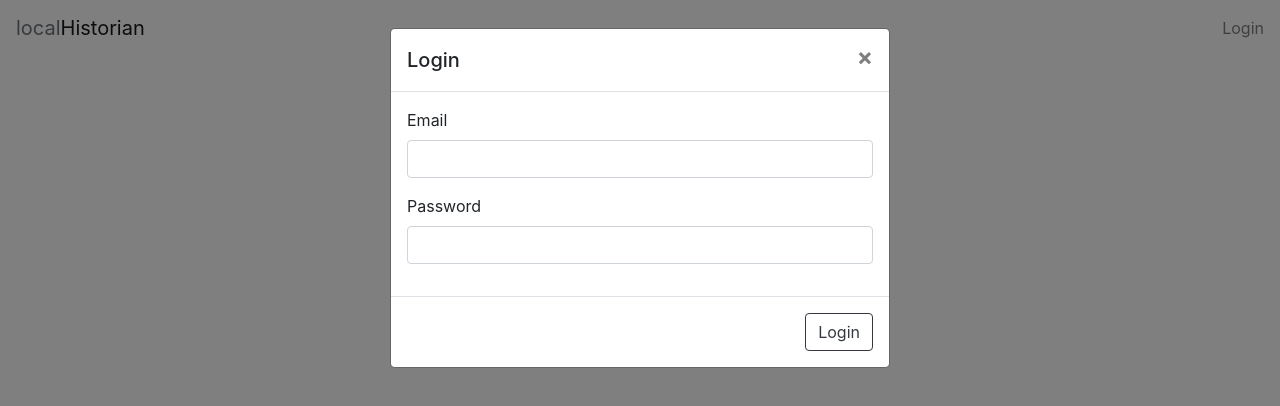
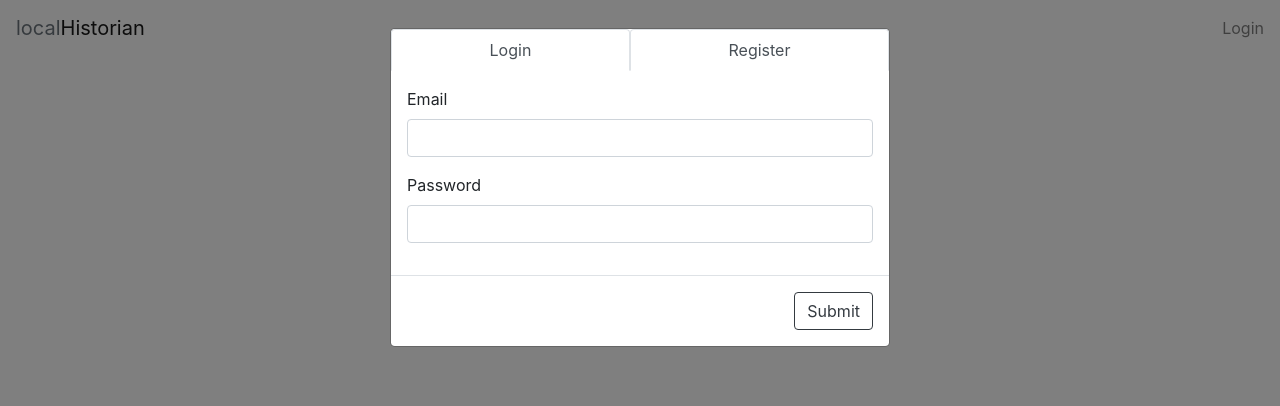
Before and after one commit to rachyoder/localHistorian-frontend, a React (Create React App) app: page / in a window 1280 px wide. Both pictures are taken after a click on the link "Login". Shown: the top 406 px of the page. Built offline with nearby package versions, Linux system fonts and the light colour scheme.

Commit message:
set up registration form for new users

```diff
--- a/src/components/Login.js
+++ /dev/null
@@ -1,81 +0,0 @@
-import React from "react";
-import { Button, Modal, ModalHeader, ModalBody, ModalFooter, Form, FormGroup, Input, Label, NavLink } from "reactstrap";
-import API_Calls from "../utilities/Axios";
-
-export default class Login extends React.Component {
-    constructor(props) {
-        super(props);
-
-        this.state = {
-            email: '',
-            password: '',
-            modal: false,
-            errorThrown: '',
-        }
-        this.toggle = this.toggle.bind(this);
-        this.handleChange = this.handleChange.bind(this);
-        this.handleSubmit = this.handleSubmit.bind(this);
-    }
-
-    toggle() {
-        let modal = (!this.state.modal);
-        this.setState({ modal: modal })
-    }
-
-    handleChange(event) {
-        this.setState({ [event.target.name]: event.target.value });
-    }
-
-    handleSubmit(event) {
-        event.preventDefault();
-        const login = {
-            email: this.state.email,
-            password: this.state.password,
-        };
-        API_Calls.__post(login, '/login', '')
-            .then(res => {
-                if (res.status === 200) {
-                    let token = res.data.token;
-                    localStorage.setItem("token", token);
-
-                    this.setState({ modal: !this.state.modal });
-                    this.props.getToken(token);
-                } else if (res.response.status === 422) {
-                    console.log(res.response.data)
-                    this.setState({ errorThrown: res.response.data + "- Check credentials and Try Again" });
-                }
-            })
-            .catch(error => {
-                console.log(error);
-            })
-    }
-
-    render() {
-        return (
-            <div>
-                <NavLink onClick={this.toggle}>Login</NavLink>
-                <Modal isOpen={this.state.modal} toggle={this.toggle} >
-                    <ModalHeader toggle={this.toggle}>
-                        Login
-                    </ModalHeader>
-                    <Form onSubmit={this.handleSubmit} >
-                        <ModalBody>
-                            <FormGroup>
-                                <Label for="userEmail">Email</Label>
-                                <Input type="email" name="email" id="userEmail" value={this.state.email} onChange={this.handleChange} />
-                            </FormGroup>
-                            <FormGroup>
-                                <Label for="userPassword">Password</Label>
-                                <Input type="password" name="password" id="userPassword" value={this.state.password} onChange={this.handleChange} />
-                            </FormGroup>
-                            <p className="text-danger">{this.state.errorThrown}</p>
-                        </ModalBody>
-                        <ModalFooter>
-                            <Button color="dark" outline onSubmit={this.handleSubmit} >Login</Button>
-                        </ModalFooter>
-                    </Form>
-                </Modal>
-            </div>
-        );
-    }
-}
--- /dev/null
+++ b/src/components/LoginForm.js
@@ -0,0 +1,35 @@
+import React from "react";
+
+import { FormGroup, Label, Input } from "reactstrap";
+
+export default class LoginForm extends React.Component {
+    constructor(props) {
+        super(props);
+        this.state = {
+            email: '',
+            password: '',
+        }
+        this.handleChange = this.handleChange.bind(this);
+    }
+
+    handleChange(event) {
+        this.setState({ [event.target.name]: event.target.value });
+        this.props.pullState(event.target.name, event.target.value);
+    }
+
+    render() {
+        return (
+            <React.Fragment>
+                <FormGroup>
+                    <Label for="userEmail">Email</Label>
+                    <Input type="email" name="email" id="userEmail" value={this.state.email} onChange={this.handleChange} />
+                </FormGroup>
+                <FormGroup>
+                    <Label for="userPassword">Password</Label>
+                    <Input type="password" name="password" id="userPassword" value={this.state.password} onChange={this.handleChange} />
+                </FormGroup>
+                <p className="text-danger">{this.state.errorThrown}</p>
+            </React.Fragment>
+        )
+    }
+}
--- /dev/null
+++ b/src/components/LoginNav.js
@@ -0,0 +1,113 @@
+import React from "react";
+import { Button, Modal, ModalBody, ModalFooter, Form, Nav, NavItem, NavLink, TabContent, TabPane } from "reactstrap";
+import API_Calls from "../utilities/Axios";
+import classnames from "classnames";
+
+import LoginForm from "./LoginForm";
+import RegisterForm from "./RegisterForm";
+
+export default class LoginNav extends React.Component {
+    constructor(props) {
+        super(props);
+
+        this.state = {
+            name: '',
+            email: '',
+            password: '',
+            modal: false,
+            errorThrown: '',
+            activeTab: '1',
+        }
+        this.toggleModal = this.toggleModal.bind(this);
+        this.toggleTab = this.toggleTab.bind(this);
+        this.pullState = this.pullState.bind(this);
+        this.handleSubmit = this.handleSubmit.bind(this);
+    }
+
+    toggleModal() {
+        let modal = (!this.state.modal);
+        this.setState({ modal: modal });
+    }
+
+    toggleTab(tab) {
+        if (tab !== this.state.activeTab) {
+            this.setState({ activeTab: tab });
+        }
+    }
+
+    pullState(name, value) {
+        this.setState({ [name]: value });
+    }
+
+    handleSubmit(event) {
+        event.preventDefault();
+        let values, url;
+        if (this.state.activeTab === '1') {
+            values = {
+                email: this.state.email,
+                password: this.state.password,
+            };
+            url = '/login';
+        } else {
+            values = {
+                name: this.state.name,
+                email: this.state.email,
+                password: this.state.password,
+            }
+            url = '/register';
+        }
+        API_Calls.__post(values, url, '')
+            .then(res => {
+                if (res.status === 200) {
+                    let token = res.data.token;
+                    localStorage.setItem("token", token);
+
+                    this.setState({ modal: !this.state.modal });
+                    this.props.getToken(token);
+                } else if (res.response.status === 422) {
+                    console.log(res.response.data)
+                    this.setState({ errorThrown: res.response.data + "- Check credentials and Try Again" });
+                }
+            })
+            .catch(error => {
+                console.log(error);
+            })
+    }
+
+    render() {
+        return (
+            <React.Fragment>
+                <NavLink onClick={this.toggleModal}>Login</NavLink>
+                <Modal isOpen={this.state.modal} toggle={this.toggleModal} >
+                    <Nav tabs fill>
+                        <NavItem>
+                            <NavLink className={classnames({ active: this.state.activeTab })} onClick={() => this.toggleTab('1')} >
+                                Login
+                                </NavLink>
+                        </NavItem>
+                        <NavItem>
+                            <NavLink className={classnames({ active: this.state.activeTab })} onClick={() => this.toggleTab('2')} >
+                                Register
+                                </NavLink>
+                        </NavItem>
+                    </Nav>
+                    <Form onSubmit={this.handleSubmit} >
+                        <ModalBody>
+                            <TabContent activeTab={this.state.activeTab} >
+                                <TabPane tabId="1">
+                                    <LoginForm pullState={this.pullState} />
+                                </TabPane>
+                                <TabPane tabId="2">
+                                    <RegisterForm pullState={this.pullState} />
+                                </TabPane>
+                            </TabContent>
+                        </ModalBody>
+                        <ModalFooter>
+                            <Button color="dark" outline onSubmit={this.handleSubmit} >Submit</Button>
+                        </ModalFooter>
+                    </Form>
+                </Modal>
+            </React.Fragment >
+        );
+    }
+}
--- /dev/null
+++ b/src/components/RegisterForm.js
@@ -0,0 +1,39 @@
+import React from "react";
+import { FormGroup, Label, Input } from "reactstrap";
+
+export default class RegisterForm extends React.Component {
+    constructor(props) {
+        super(props);
+
+        this.state = {
+            name: "",
+            email: "",
+            password: "",
+        }
+        this.handleChange = this.handleChange.bind(this);
+    }
+
+    handleChange(event) {
+        this.setState({ [event.target.name]: event.target.value });
+        this.props.pullState(event.target.name, event.target.value);
+    }
+
+    render() {
+        return (
+            <React.Fragment>
+                <FormGroup>
+                    <Label for="regName">Name</Label>
+                    <Input type="text" name="name" id="regName" value={this.state.name} onChange={this.handleChange} />
+                </FormGroup>
+                <FormGroup>
+                    <Label for="regEmail">Email</Label>
+                    <Input type="email" name="email" id="regEmail" value={this.state.email} onChange={this.handleChange} />
+                </FormGroup>
+                <FormGroup>
+                    <Label for="regPassword">Password</Label>
+                    <Input type="password" name="password" id="regPassword" value={this.state.password} onChange={this.handleChange} />
+                </FormGroup>
+            </React.Fragment>
+        );
+    }
+}
--- a/src/components/SimpleNavbar.js
+++ b/src/components/SimpleNavbar.js
@@ -1,5 +1,5 @@
 import React from "react";
-import Login from "./Login";
+import LoginNav from "./LoginNav";
 import Logout from "./Logout";
 
 import { Navbar, NavbarBrand, Nav, NavItem } from "reactstrap";
@@ -13,7 +13,7 @@ export default class SimpleNavbar extends React.Component {
                     <Nav navbar>
                         <NavItem>
                             {this.props.setToken === "" ? (
-                                <Login getToken={this.props.getToken} />
+                                <LoginNav getToken={this.props.getToken} />
                             ) : (
                                     <Logout token={this.props.setToken} clearToken={this.props.getToken} /> )}
                         </NavItem>
--- a/src/utilities/Axios.js
+++ b/src/utilities/Axios.js
@@ -8,11 +8,9 @@ function __get(url, token) {
         headers: { Authorization: "Bearer " + token },
     })
         .then(res => {
-            console.log(res);
             return res;
         })
         .catch(error => {
-            console.log(error);
             return error;
         });
 }
```
